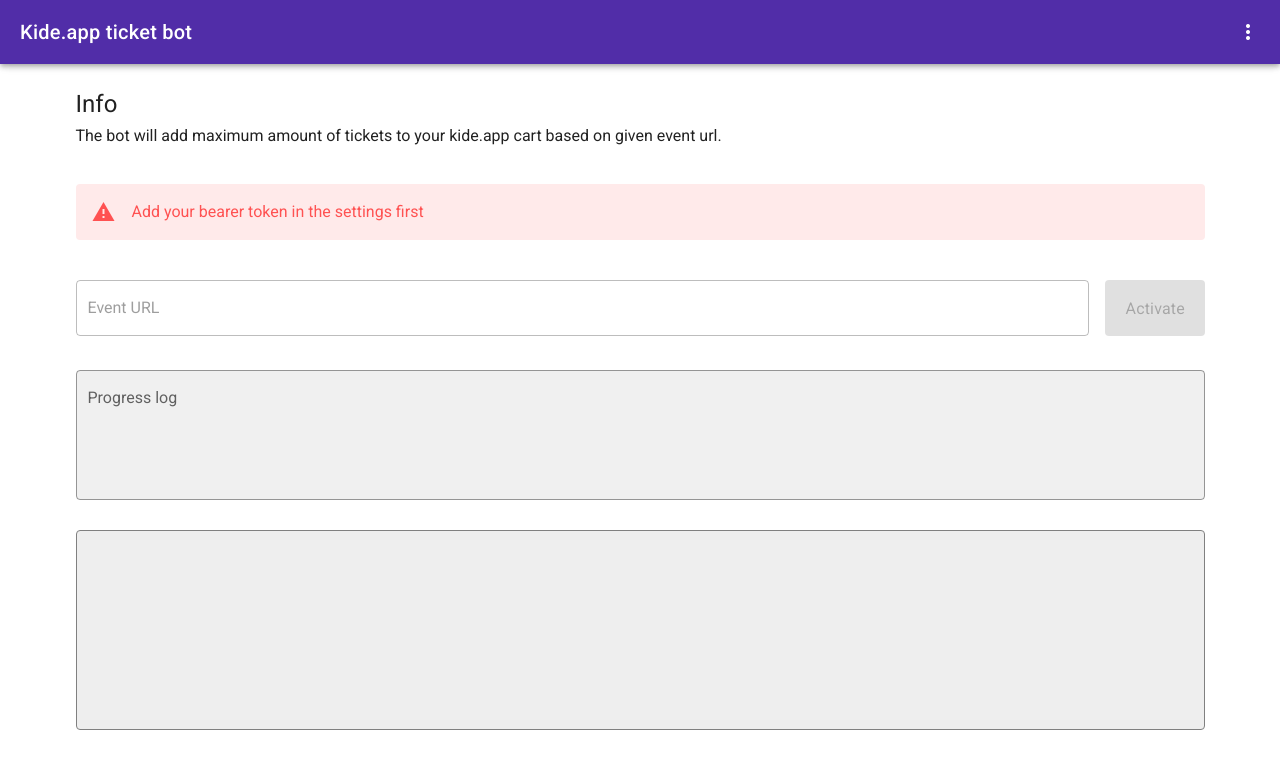
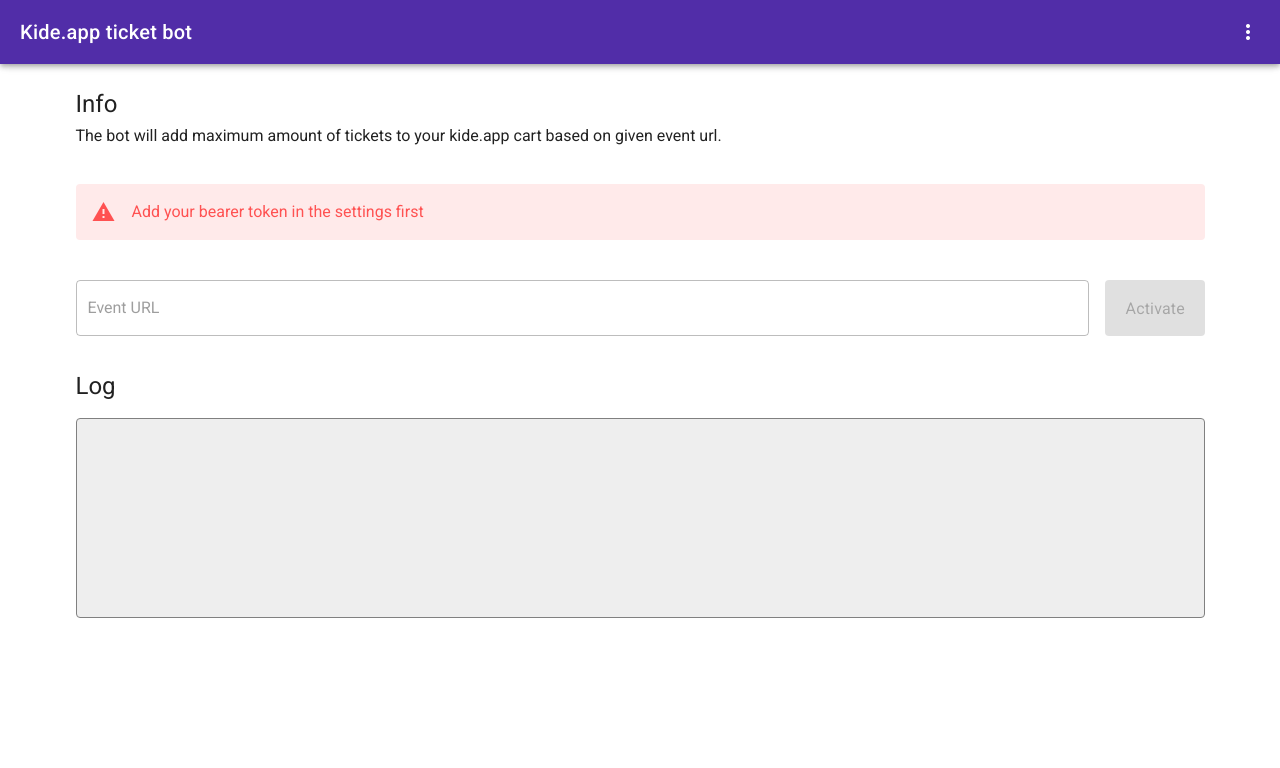
Before and after one commit to AleksiVirkkala/KideAppBot, a Vue app: page / in a window 1280 px wide. Shown: the top 768 px of the page. Built offline with nearby package versions, Linux system fonts and the light colour scheme.

Commit message:
Added formatting for time till sales start, removed unnecessary code

```diff
--- a/src/views/Home.vue
+++ b/src/views/Home.vue
@@ -44,16 +44,8 @@
         </div>
       </v-row>
     </v-form>
-    <v-row class="mt-4">
-      <v-textarea
-        filled
-        name="ProgressLog"
-        label="Progress log"
-        v-model="logValue"
-        auto-grow
-        outlined
-        readonly
-      ></v-textarea>
+    <v-row class="text-h5 my-4">
+      Log
     </v-row>
     <v-row>
       <Output :log-data="logData" />
@@ -88,9 +80,7 @@
       this.fullLog({ msg, type, replace })
     },
     fullLog({ msg, value, type, replace }) {
-      console.log(replace)
       if (replace) this.logData.pop()
-      console.log(this.logData)
       this.logData.push({
         msg,
         value,
@@ -129,24 +119,30 @@
         console.log(err)
       }
     },
-    async logTimeOut(length) {
+    async timeoutLog(seconds) {
       this.fullLog({
-        msg: 'Waiting... ',
-        value: `${length}`,
+        msg: "Sales haven't started yet. Waiting... ",
+        value: this.secondsToPrettierPrint(seconds),
         type: 'l'
       })
-      await this.logTimeOutHelper(length)
+      await this.timeoutLogHelper(seconds)
     },
-    async logTimeOutHelper(length) {
-      if (length === 0) return true
+    async timeoutLogHelper(seconds) {
+      if (seconds === 0) return true
       await this.timeout(1000)
       this.fullLog({
-        msg: 'Waiting... ',
-        value: `${length - 1}`,
+        msg: "Sales haven't started, Waiting... ",
+        value: this.secondsToPrettierPrint(seconds - 1),
         type: 'l',
         replace: true
       })
-      await this.logTimeOutHelper(length - 1)
+      await this.timeoutLogHelper(seconds - 1)
+    },
+    secondsToPrettierPrint(timestamp) {
+      const hours = Math.floor(timestamp / 60 / 60)
+      const minutes = Math.floor(timestamp / 60) - hours * 60
+      const seconds = timestamp % 60
+      return hours + ':' + minutes + ':' + seconds
     },
     timeout(ms) {
       return new Promise((resolve) => setTimeout(resolve, ms))
@@ -173,15 +169,10 @@
         const respJson = await this.getPageJson(productPageId)
         this.log('Succesfully fetched page info', 's')
         const timeUntilSalesStart = respJson.model.product.timeUntilSalesStart
-        if (timeUntilSalesStart !== 0) {
-          this.log('Sales are active, finding ticket options...', 'l')
+        if (timeUntilSalesStart === 0) {
+          this.log('Sales have started, finding ticket options...', 'l')
         } else {
-          this.fullLog({
-            msg: 'Time until sales start: ',
-            value: '' + timeUntilSalesStart,
-            type: 'w'
-          })
-          this.log('Waiting...', 'l')
+          await this.timeoutLog(timeUntilSalesStart)
         }
         console.log(respJson)
       } catch (err) {
```
